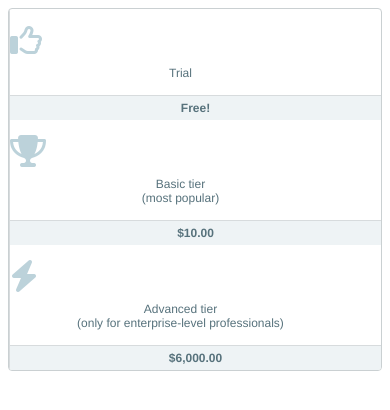
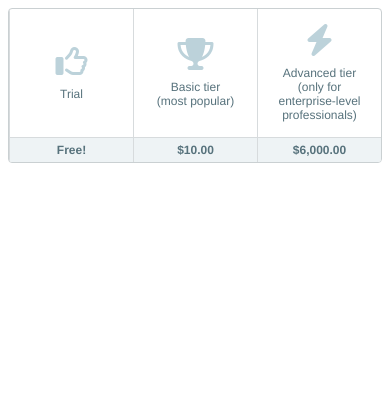
Before and after one commit to Kenzie-Academy-Brasil-Developers/cartas-flexbox-sprint-2-lissandro7, a plain HTML site: page index.html in a window 390 px wide. Drawn offline with Linux system fonts and the light colour scheme.

Commit message:
Enviando Exercicio Concluido com sucesso

```diff
--- a/src/cards.css
+++ b/src/cards.css
@@ -9,14 +9,18 @@ html {
 .icon {color: #BCD2DA;}
 
 .card {
-    /* display, flex-direction */
+    display: flex;
+    flex-direction: column;
     border: 1px solid #CAD0D2;
     border-radius: 4px;
     overflow: hidden;
 }
 
 .card__description {
-    /* display, flex-direction, justify-content, align-items */
+    display: flex;
+    flex-direction: column;
+    justify-content: center;
+    align-items: center;
     padding: 15px 0;
 }
 
@@ -40,16 +44,16 @@ html {
 }
 
 .cardGroup {
-    /* display */
-
+    display: flex;
     border: 1px solid #CAD0D2;
     border-radius: 4px;
     overflow: hidden;
   }
 
     .cardGroup__card {
-      /* flex-grow, flex-shrink, flex-basis */
-
+      flex-grow: 1;
+      flex-basis: auto;
+      flex-shrink: 1;
       border: none;
       border-radius: 0;
     }
@@ -59,5 +63,36 @@ html {
     }
 
     .cardGroup__cardDescription {
-      /* flex-grow, flex-shrink, flex-basis */
+      flex-grow: 1;
+      flex-basis: auto;
+      flex-shrink: 1;
     }
+
+
+
+@media (min-width:321px) and (max-width:710px) {
+
+     .cardGroup {
+     display: flex;
+
+  }
+    .cardGroup__card {
+    flex-basis: 200px;
+    align-content: center;
+}
+
+}
+
+    @media (max-width: 320px) {
+
+    .cardGroup {
+      display: flex;
+
+  }
+  .cardGroup__card {
+
+    flex-basis: 200px;
+    align-content: center;
+}
+
+}
```
Also changed, not shown: index.html (+2 -0 lines).
